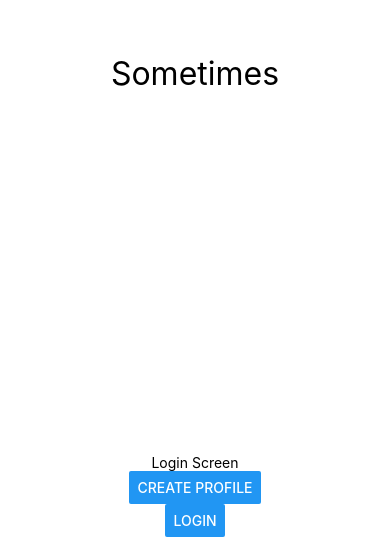
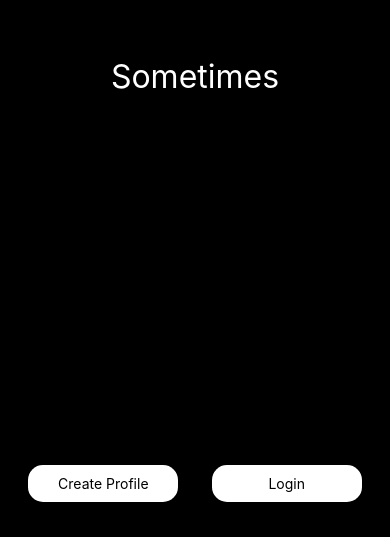
Before and after one commit to sometimes-app/frontend, a React Native app: screen /Login in a window 390 px wide. Shown: the part 307-844 px from the top of the page. Built offline with nearby package versions, Linux system fonts and the light colour scheme.

Commit message:
update style on login page

```diff
--- a/src/AnimatedText.jsx
+++ b/src/AnimatedText.jsx
@@ -41,12 +41,13 @@ const AnimatedText = ({text}) => {
 const styles = StyleSheet.create({
     container: {
       flex: 1,
-      backgroundColor: '#fff',
+    //   backgroundColor: '#fff',
       alignItems: 'center',
       justifyContent: 'center',
     },
     fadingText:{
-        fontSize: 32
+        fontSize: 32,
+        color: 'white'
     },
   });
 
--- a/src/LoginScreen.js
+++ b/src/LoginScreen.js
@@ -1,33 +1,43 @@
 import { StatusBar } from 'expo-status-bar';
-import { StyleSheet, Text, View, Button } from 'react-native';
+import { StyleSheet, Text, View, TouchableOpacity } from 'react-native';
 import AnimatedText from './AnimatedText';
 
 const LoginScreen = ( {navigation} ) => {
-    return (
-      <View style={styles.container}>
-        <AnimatedText text={'Sometimes'}></AnimatedText>
-
-        <Text>Login Screen</Text>
-        <Button
-          title="Create Profile"
-          onPress={() => {navigation.navigate('CreateP')}}
-        />
-        <Button
-          title="Login"
-          onPress={() => {navigation.navigate('Main')}}
-        />
-        <StatusBar style="auto" />
+  return (
+    <View style={styles.container}>
+      <AnimatedText text={'Sometimes'}></AnimatedText>
+      <View style={styles.buttonContainer}>
+        <TouchableOpacity style={styles.button} onPress={() => {navigation.navigate('CreateP')}}>
+          <Text>Create Profile</Text>
+        </TouchableOpacity>
+        <TouchableOpacity style={styles.button} onPress={() => {navigation.navigate('Main')}}>
+          <Text>Login</Text>
+        </TouchableOpacity>
       </View>
-    )
-  }
+      <StatusBar style='light' />
+    </View>
+  )
+}
 
   const styles = StyleSheet.create({
     container: {
       flex: 1,
-      backgroundColor: '#fff',
-      alignItems: 'center',
-      justifyContent: 'center',
+      backgroundColor: 'black',
     },
+    buttonContainer: {
+      flexDirection: 'row',
+      justifyContent: 'space-evenly',
+      marginBottom: 30
+    },
+    button: {
+      display: 'flex',
+      padding: 10,
+      margin: 5,
+      backgroundColor: 'white',
+      borderRadius: 15,
+      minWidth: 150,
+      alignItems: 'center'
+    }
   });
 
   export default LoginScreen
```
